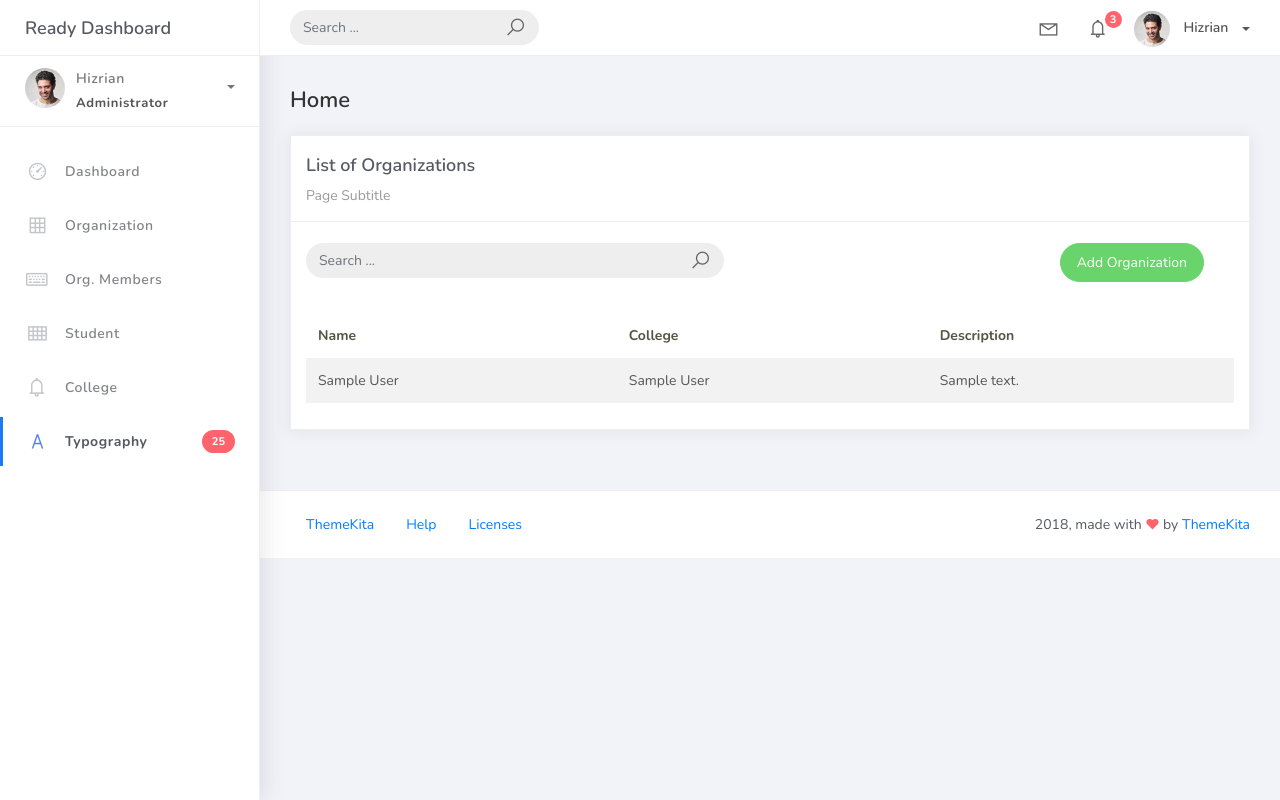
After one commit to Kenzo-gg/PSUSphere, a Django app: page /organization_list in a window 1280 px wide. The commit adds this page. Run offline with Django 5.2, Linux system fonts and the light colour scheme; tables that the repository leaves empty hold one stand-in row (values such as "Sample post"); some libraries are stand-ins or nearby versions.

Commit message:
modified organization section

```diff
--- a/projectsite/projectsite/urls.py
+++ b/projectsite/projectsite/urls.py
@@ -16,10 +16,12 @@ Including another URLconf
 """
 from django.contrib import admin
 from django.urls import path
-from studentorg.views import HomePageView
+from studentorg.views import HomePageView, OrganizationList, OrganizationCreateView
 from studentorg import views
 
 urlpatterns = [
     path('admin/', admin.site.urls),
     path('', views.HomePageView.as_view(), name='home'),
+    path('organization_list', OrganizationList.as_view(), name='organization-list'),
+    path('organization_list/add', OrganizationCreateView.as_view(), name='organization-add'),
 ]
--- a/projectsite/studentorg/views.py
+++ b/projectsite/studentorg/views.py
@@ -1,10 +1,24 @@
 from django.shortcuts import render
 from django.views.generic.list import ListView
+from django.views.generic.edit import CreateView
 from studentorg.models import Organization
+from studentorg.forms import OrganizationForm
+from django.urls import reverse_lazy
+
 
 class HomePageView(ListView):
     model = Organization
     context_object_name = 'home'
     template_name = "home.html"
 
-# Create your views here.
+class OrganizationList(ListView):
+    model = Organization
+    context_object_name = 'organization'
+    template_name = 'org_list.html'
+    paginate_by = 5
+
+class OrganizationCreateView(CreateView):
+    model = Organization
+    form_class = OrganizationForm
+    template_name = 'org_form.html'
+    success_url = reverse_lazy('organization-list')
--- a/projectsite/templates/base.html
+++ b/projectsite/templates/base.html
@@ -78,7 +78,7 @@
 										</a>
 										<a href="#">
 											<div class="notif-img">
-												<img src="{% static 'img/profile.jpg' %}" alt="user-img" width="36" class="img-circle>
+												<img src="{% static 'img/profile.jpg' %}" alt="user-img" width="36" class="img-circle">
 											</div>
 											<div class="notif-content">
 												<span class="block">
@@ -104,26 +104,30 @@
 							</ul>
 						</li>
 						<li class="nav-item dropdown">
-							<a class="dropdown-toggle profile-pic" data-toggle="dropdown" href="#" aria-expanded="false"> <img src="{% static 'assets/img/profile.jpg' %}" alt="user-img" width="36" class="img-circle"><span >Hizrian</span></span> </a>
+							<a class="dropdown-toggle profile-pic" data-toggle="dropdown" href="#" aria-expanded="false">
+								<img src="{% static 'assets/img/profile.jpg' %}" alt="user-img" width="36" class="img-circle">
+								<span>Hizrian</span>
+							</a>
 							<ul class="dropdown-menu dropdown-user">
 								<li>
 									<div class="user-box">
 										<div class="u-img"><img src="{% static 'img/profile.jpg' %}" alt="user"></div>
 										<div class="u-text">
 											<h4>Hizrian</h4>
-											<p class="text-muted">hello@themekita.com</p><a href="profile.html" class="btn btn-rounded btn-danger btn-sm">View Profile</a></div>
+											<p class="text-muted">hello@themekita.com</p>
+											<a href="profile.html" class="btn btn-rounded btn-danger btn-sm">View Profile</a>
+										</div>
 									</div>
 								</li>
 								<div class="dropdown-divider"></div>
 								<a class="dropdown-item" href="#"><i class="ti-user"></i> My Profile</a>
-									<a class="dropdown-item" href="#"></i> My Balance</a>
+								<a class="dropdown-item" href="#"><i class="ti-wallet"></i> My Balance</a>
 								<a class="dropdown-item" href="#"><i class="ti-email"></i> Inbox</a>
 								<div class="dropdown-divider"></div>
 								<a class="dropdown-item" href="#"><i class="ti-settings"></i> Account Setting</a>
 								<div class="dropdown-divider"></div>
 								<a class="dropdown-item" href="#"><i class="fa fa-power-off"></i> Logout</a>
 							</ul>
-								<!-- /.dropdown-user -->
 						</li>
 					</ul>
 				</div>
@@ -174,7 +178,7 @@
 						</a>
 					</li>
 					<li class="nav-item">
-							<a href="components.html">
+						<a href="{% url 'organization-list' %}">
 							<i class="la la-table"></i>
 							<p>Organization</p>
 						</a>
@@ -208,6 +212,9 @@
 			</div>
 		</div>
 		<div class="main-panel">
+			{% block content %}
+			{% endblock %}
+
 			<footer class="footer">
 				<div class="container-fluid">
 					<nav class="pull-left">
@@ -236,7 +243,6 @@
 			</footer>
 		</div>
 	</div>
-	</div>
 	<!-- Modal -->
 	<div class="modal fade" id="modalUpdate" tabindex="-1" role="dialog" aria-labelledby="modalUpdatePro" aria-hidden="true">
 		<div class="modal-dialog modal-dialog-centered" role="document">
@@ -249,8 +255,7 @@
 				</div>
 				<div class="modal-body text-center">
 					<p>Currently the pro version of the <b>Ready Dashboard</b> Bootstrap is in progress development</p>
-					<p>
-					<b>We'll let you know when it's done</b></p>
+					<p><b>We'll let you know when it's done</b></p>
 				</div>
 				<div class="modal-footer">
 					<button type="button" class="btn btn-secondary" data-dismiss="modal">Close</button>
--- a/projectsite/templates/includes/pagination.html
+++ b/projectsite/templates/includes/pagination.html
@@ -59,3 +59,5 @@
 
 <p class="text-center">
   Showing <strong>{{ object_list.count }}</strong> out of <strong>{{ paginator.count }}</strong> entries
+</p>
+{% endif %}
--- /dev/null
+++ b/projectsite/templates/org_list.html
@@ -0,0 +1,60 @@
+{% extends 'base.html' %}
+{% load static %}
+{% block content %}
+<div class="content">
+    <div class="container-fluid">
+        <h4 class="page-title">Home</h4>
+        <div class="row">
+            <div class="col-md-12">
+                <div class="card">
+                    <div class="card-header">
+                        <div class="card-title">List of Organizations</div>
+                        <div class="card-category">Page Subtitle</div>
+                    </div>
+                    </br>
+                        <div class="col-md-12 row">
+                            <div class="col-md-6">
+                                <form class="navbar-left navbar-form nav-search mr-md-3" action="">
+                                    <div class="input-group">
+                                        <input type="text" placeholder="Search ..." class="form-control" />
+                                        <div class="input-group-append">
+                                            <span class="input-group-text">
+                                                <i class="la la-search search-icon"></i>
+                                            </span>
+                                        </div>
+                                    </div>
+                                </form>
+                            </div>
+                            <div class="col-md-6">
+                                <div class="pull-right">
+                                    <a href="{% url 'organization-add' %}" class="btn btn-success btn-rounded">Add Organization</a>
+                                </div>
+                            </div>
+                        </div>
+                    <div class="card-body">
+                        <table class="table table-striped mt-3">
+                            <thead>
+                                <tr>
+                                    <th scope="col">Name</th>
+                                    <th scope="col">College</th>
+                                    <th scope="col">Description</th>
+                                </tr>
+                            </thead>
+                            <tbody>
+                                {% for object in object_list %}
+                                <tr>
+                                    <td>{{ object.name }}</td>
+                                    <td>{{ object.college }}</td>
+                                    <td>{{ object.description }}</td>
+                                </tr>
+                                {% endfor %}
+                            </tbody>
+                        </table>
+                        {% include 'includes/pagination.html' %}
+                    </div>
+                </div>
+            </div>
+        </div>
+    </div>
+</div>
+{% endblock %}
```
Also changed, not shown: projectsite/studentorg/forms.py (added, +9 -0 lines), projectsite/templates/org_form.html (added, +28 -0 lines). Lines whose indentation alone changed are shown as unchanged.
